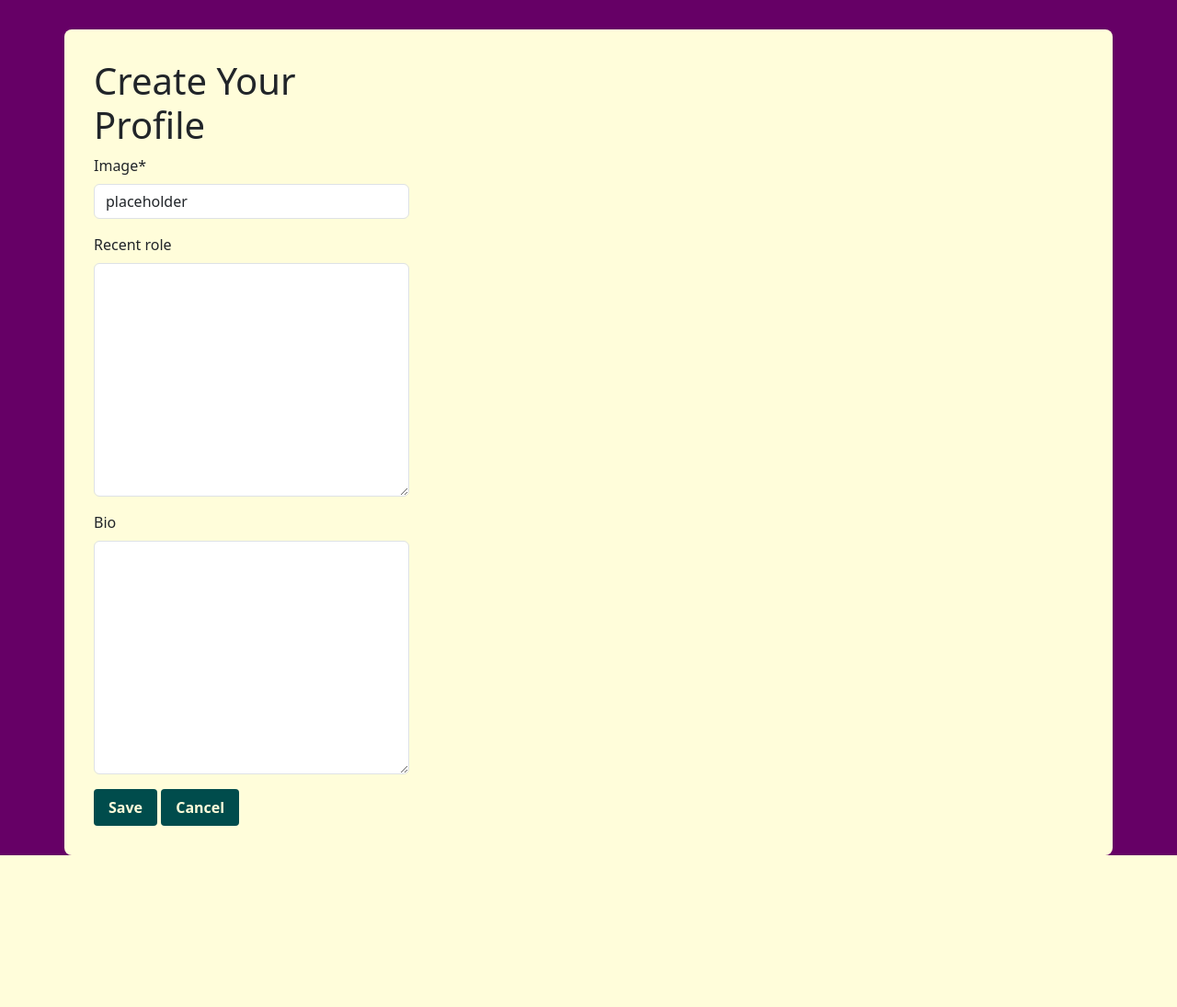
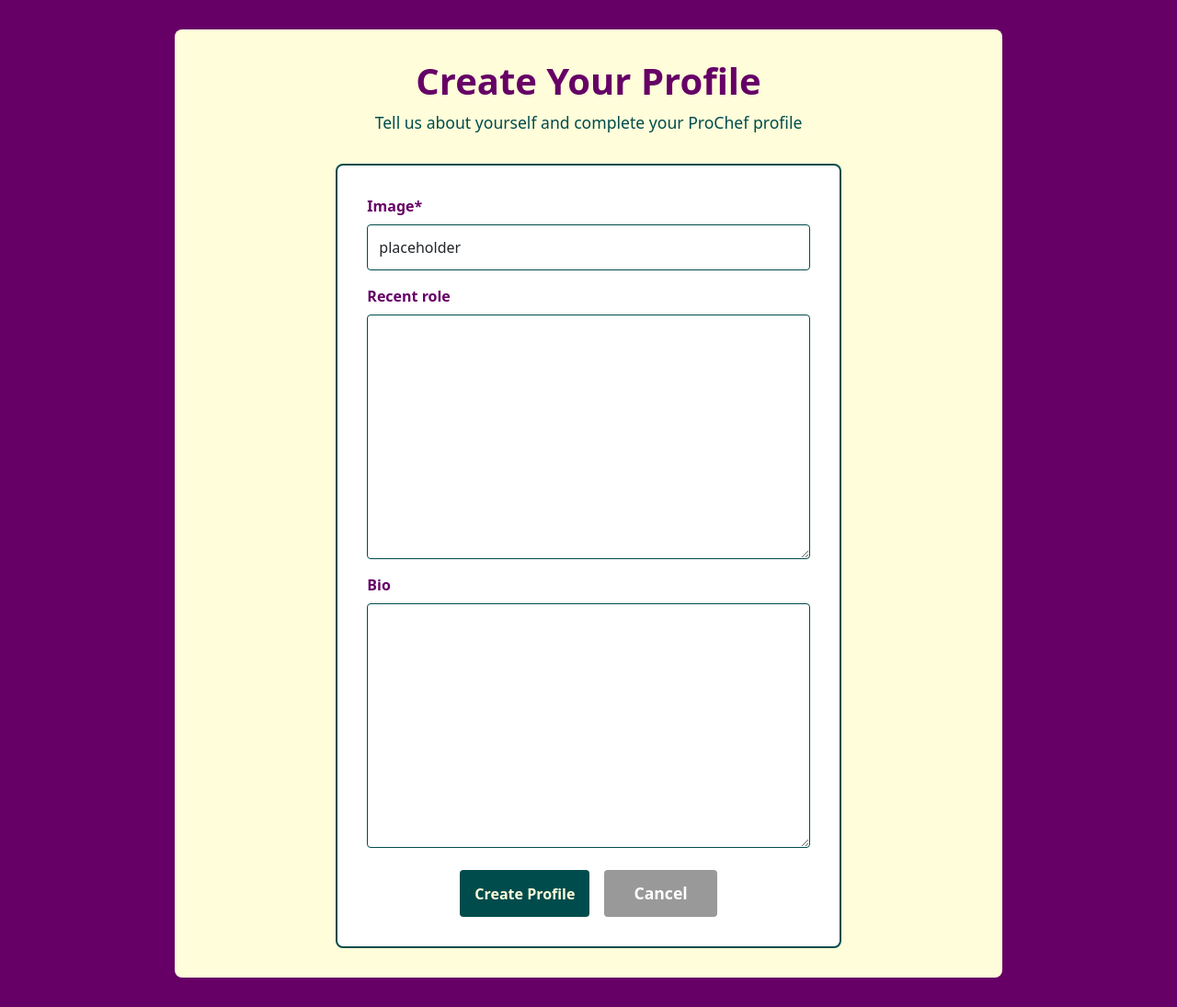
Before and after one commit to Rob-C-89/prochef-recipes, a Django app: page /profiles/create_profile/ in a window 1280 px wide. Shown: the part 72-1167 px from the top of the page at 92% size. Before the commit the page ends 1002 px from the top, so only its background shows below. Run offline with Django 5.2, Linux system fonts and the light colour scheme; the visitor is signed in with stand-in values (Sample User, id 1); some libraries are stand-ins or nearby versions.

Commit message:
Edit form templates and style with CSS for more uniform appearance

```diff
--- a/blog/templates/blog/post_recipe.html
+++ b/blog/templates/blog/post_recipe.html
@@ -6,7 +6,7 @@
 {% block title %}Create Recipe{% endblock %}
 
 {% block content %}
-<div class="container reduced-width">
+<div class="container form-container">
   <div class="row">
     <div class="col-12">
       <h1 class="text-center form-heading">Create and Post Your Recipe</h1>
@@ -16,7 +16,7 @@
 
   <div class="row justify-content-center">
     <div class="col-12 col-lg-10">
-      <form method="POST" enctype="multipart/form-data" class="recipe-form">
+      <form method="POST" enctype="multipart/form-data" class="generic-form">
         {% csrf_token %}
         {{ recipe_form|crispy }}
         <div class="form-actions text-center mt-4">
--- a/static/css/style.css
+++ b/static/css/style.css
@@ -15,6 +15,8 @@ body {
     background-color: var(--primary-color)
 }
 
+
+/* Button Styling */
 .button {
     background-color: var(--accent-color);
     color: var(--secondary-color);
@@ -40,6 +42,19 @@ body {
 .button a:hover {
     color: inherit;
     text-decoration: none;
+}
+
+.cancel-btn {
+    background-color: #999999;
+    color: white;
+    padding: 0.75rem 2rem;
+    font-size: 1.1rem;
+    text-decoration: none;
+    display: inline-block;
+}
+
+.cancel-btn:hover {
+    background-color: #666666;
 }
 
 /* Container Styling */
@@ -205,22 +220,47 @@ body {
     margin-bottom: 2rem;
 }
 
-.recipe-form {
+.form-actions {
+    display: flex;
+    gap: 1rem;
+    justify-content: center;
+    flex-wrap: wrap;
+}
+
+/* Form Styling - Shared Classes */
+.form-container {
+    max-width: 900px;
+    margin: 2rem auto;
+}
+
+.form-heading {
+    color: var(--primary-color);
+    font-weight: 700;
+    margin-bottom: 0.5rem;
+}
+
+.form-subheading {
+    color: var(--accent-color);
+    font-size: 1.1rem;
+    margin-bottom: 2rem;
+}
+
+.generic-form {
     background-color: white;
     padding: 2rem;
     border-radius: 8px;
     border: 2px solid var(--accent-color);
 }
 
-.recipe-form label {
+.generic-form label {
     color: var(--primary-color);
     font-weight: 600;
     margin-bottom: 0.5rem;
 }
 
-.recipe-form input,
-.recipe-form textarea,
-.recipe-form select {
+.generic-form input,
+.generic-form textarea,
+.generic-form select {
     border: 1px solid var(--accent-color);
     border-radius: 4px;
     padding: 0.75rem;
@@ -228,12 +268,6 @@ body {
     transition: border-color 0.3s ease;
 }
 
-.form-actions {
-    display: flex;
-    gap: 1rem;
-    justify-content: center;
-    flex-wrap: wrap;
-}
 
 /* Mobile Responsiveness */
 @media (max-width: 768px) {
--- a/templates/account/logout.html
+++ b/templates/account/logout.html
@@ -28,7 +28,7 @@
             </button>
           </form>
 
-          <a href="{% url 'home' %}" class="btn btn-secondary w-100">Cancel</a>
+          <a href="{% url 'home' %}" class="button cancel-btn w-100 mb-3">Cancel</a>
         </div>
       </div>
     </div>
--- a/user_profile/templates/profiles/create_profile.html
+++ b/user_profile/templates/profiles/create_profile.html
@@ -6,15 +6,23 @@
 {% block title %}Create Profile{% endblock %}
 
 {% block content %}
-<div class="container">
+<div class="container form-container">
   <div class="row">
-    <div class="col-md-6 col-lg-4">
-      <h1>Create Your Profile</h1>
+    <div class="col-12">
+      <h1 class="text-center form-heading">Create Your Profile</h1>
+      <p class="text-center form-subheading">Tell us about yourself and complete your ProChef profile</p>
+    </div>
+  </div>
 
-      <form method="POST" enctype="multipart/form-data">
-        {% csrf_token %} {{ profile_form|crispy }}
-        <button class="button" type="submit">Save</button>
-        <button class="button cancel-btn"><a href="{% url 'home' %}">Cancel</a></button>
+  <div class="row justify-content-center">
+    <div class="col-12 col-lg-8">
+      <form method="POST" enctype="multipart/form-data" class="generic-form">
+        {% csrf_token %}
+        {{ profile_form|crispy }}
+        <div class="form-actions text-center mt-4">
+          <button type="submit" class="button">Create Profile</button>
+          <a href="{% url 'home' %}" class="button cancel-btn">Cancel</a>
+        </div>
       </form>
     </div>
   </div>
```
Also changed, not shown: templates/account/signup.html (+7 -7 lines).
